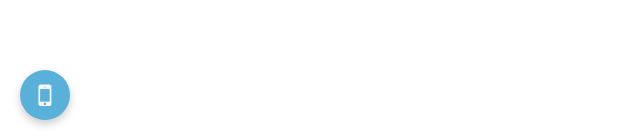
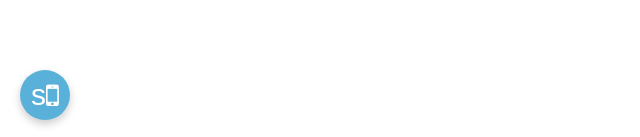
Before and after one commit to elbangkero/nimbus-dialer, a website: page dialer-test.html in a window 1280 px wide. Shown: the part 660-797 px from the top of the page, 0-640 px from the left. Drawn offline with nearby package versions, Linux system fonts and the light colour scheme.

Commit message:
commit test

```diff
--- a/dialer-test.html
+++ b/dialer-test.html
@@ -11,7 +11,7 @@
 </head>
 
 <body>
-    <button id="toggle-dialer" class="toggle-button">
+    <button id="toggle-dialer" class="toggle-button">s
         <i class="fa fa-mobile-phone"></i>
     </button>
     <div id="dialer" class="dialer-container">
```
